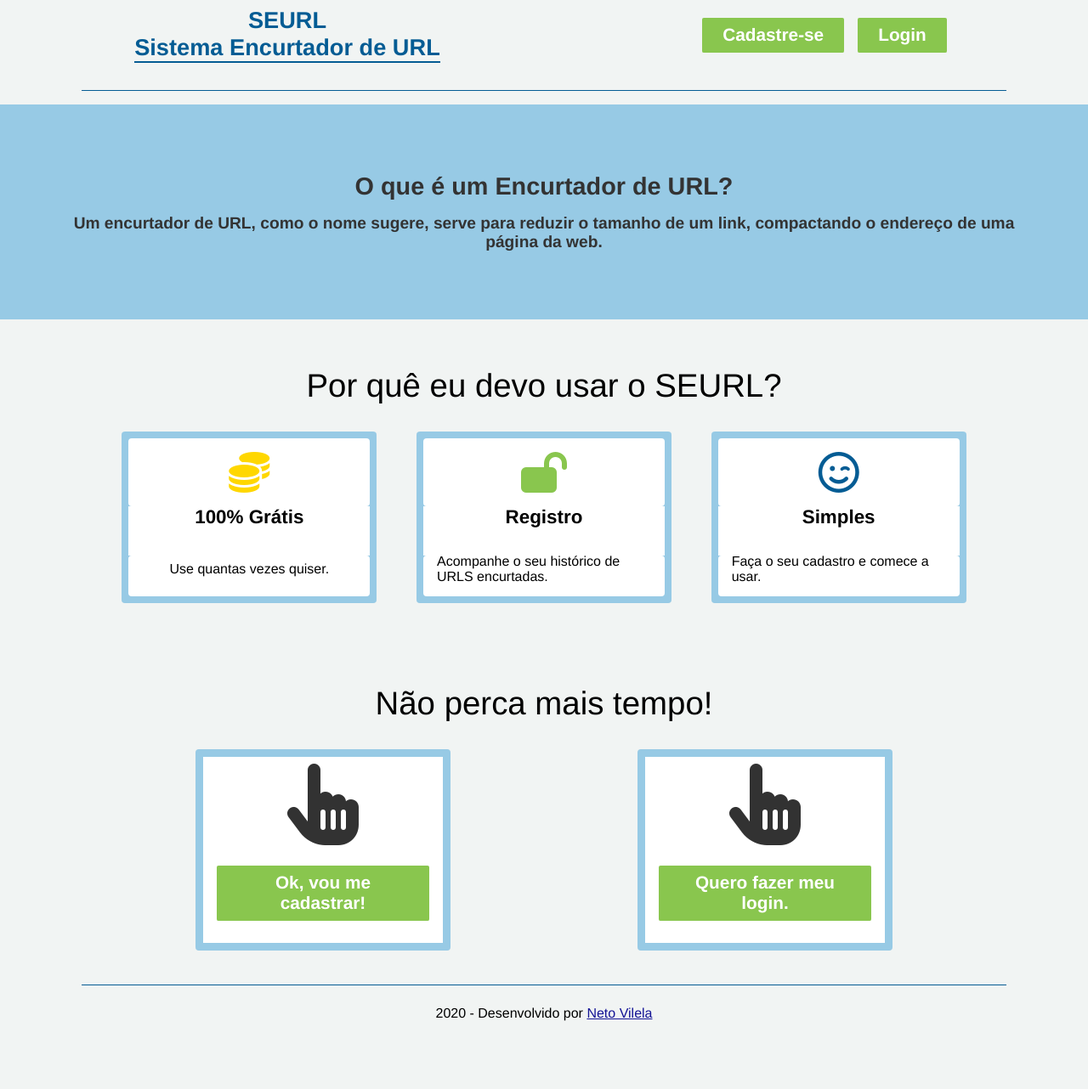
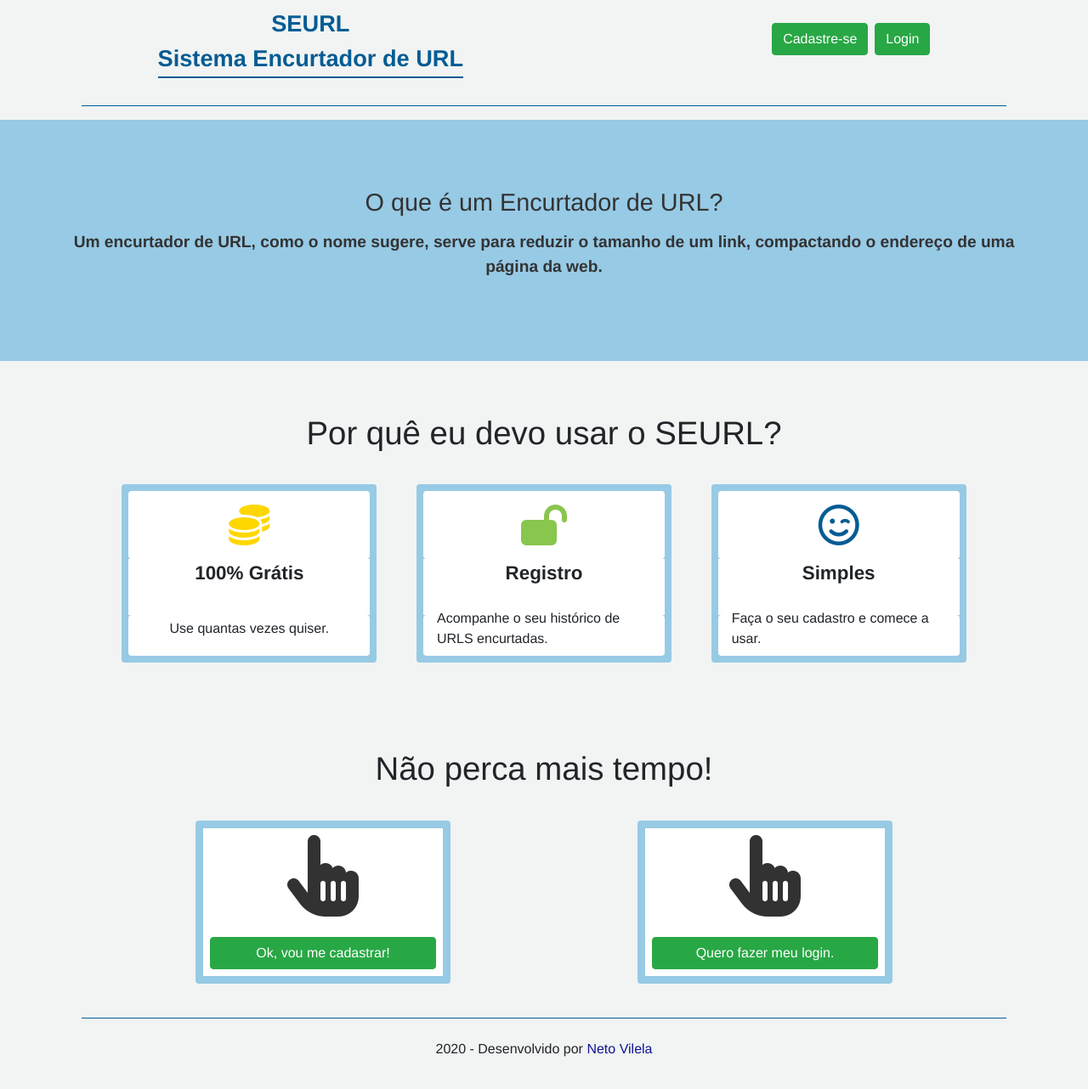
Before and after one commit to NetoVilela/SistemaEncurtadorDeURL, a React (Create React App) app in the folder frontend/: page / in a window 1280 px wide. Shown: the top 1282 px of the page at 85% size. Before the commit the page ends 1226 px from the top, so only its background shows below. Built offline with nearby package versions, Linux system fonts and the light colour scheme.

Commit message:
Ajusta estilos

```diff
--- a/frontend/public/index.html
+++ b/frontend/public/index.html
@@ -8,6 +8,8 @@
       name="description"
       content="Web site created using create-react-app"
     />
+    <!-- Bootstrap -->
+    <link rel="stylesheet" href="https://stackpath.bootstrapcdn.com/bootstrap/4.5.2/css/bootstrap.min.css" integrity="sha384-JcKb8q3iqJ61gNV9KGb8thSsNjpSL0n8PARn9HuZOnIxN0hoP+VmmDGMN5t9UJ0Z" crossorigin="anonymous">
     <!--FontAwesome-->
     <script src="https://kit.fontawesome.com/88eea14f79.js" crossorigin="anonymous"></script>
     <title>SEURL - Sistema Encurtador de URL</title>
--- a/frontend/src/components/ButtonOption/ButtonOption.css
+++ /dev/null
@@ -1,5 +0,0 @@
-.link{
-    text-decoration: none;
-    color: #fff;
-    font-weight: bold;
-}
--- a/frontend/src/components/ButtonOption/ButtonOption.jsx
+++ /dev/null
@@ -1,49 +0,0 @@
-import React from 'react';
-import { Link } from 'react-router-dom';
-import styled from 'styled-components';
-
-import './ButtonOption.css'; //link adjusts css
-
-const ButtonOption = styled.div`
-    border-bottom: solid 1px #89c64e;
-    margin: 0 1vh 0 1vh;
-    padding: 1vh 3vh;
-    border-radius: 2px;
-    text-decoration: none;
-    text-align: center;
-    background: #89c64e;
-
-    @media (max-width: 768px){
-        margin: 1vh;
-    }
-
-    @media only screen and (max-width: 430px){
-        font-size: 1.1em;
-    }
-    @media only screen and (min-width: 431px) and (max-width: 600px){
-        font-size: 1.3em;
-    }
-    @media only screen and (min-width: 601px) and (max-width: 999px){
-        font-size: 1.7em;
-    }
-    @media only screen and (min-width: 1000px){
-        font-size: 1.3em;
-    }
-
-`;
-
-export default props => {
-
-    if(props.islink){
-        return (
-            <Link to={props.url} className="link">
-            <ButtonOption>{props.children}</ButtonOption>
-            </Link>
-        )
-    }else{
-        return (
-            <ButtonOption>{props.children}</ButtonOption>
-        )
-    }
-
-}
--- a/frontend/src/components/CardLink/CardLink.jsx
+++ b/frontend/src/components/CardLink/CardLink.jsx
@@ -1,10 +1,6 @@
-import React, { useEffect, useState} from 'react';
+import React, { useEffect, useState } from 'react';
 import { Link } from 'react-router-dom';
 import styled from 'styled-components';
-
-/* Components General */
-import ButtonOption from '../ButtonOption/ButtonOption';
-
 
 
 const CardLink = styled.div`
@@ -38,8 +34,6 @@ export default props => {
     let [opacity, setOpacity] = useState(1);
     let [statusOpacity, setStatusOpacity] = useState(false);
 
-    // opacity = 1, statusOpacity = false;
-
     useEffect(() => {
         const interval = setInterval(() => {
 
@@ -57,13 +51,13 @@ export default props => {
     }, [opacity, statusOpacity]);
 
     return (
-        <Link className="link" to={props.url}>
-            <CardLink opacity={opacity}>
-                <i className={props.icon + ' icon-link'}></i>
-                <ButtonOption islink={false} >
-                    {props.textButton}
-                </ButtonOption>>
-            </CardLink>
-        </Link>
+
+        <CardLink className="link" opacity={opacity}>
+            <i className={props.icon + ' icon-link'}></i>
+            <Link className="link btn btn-success d-flex justify-content-center " to={props.url}>
+                {props.textButton}
+            </Link>
+        </CardLink>
+
     )
 }
--- a/frontend/src/components/Input/Input.jsx
+++ b/frontend/src/components/Input/Input.jsx
@@ -8,18 +8,21 @@ const Input = styled.input`
     border-bottom: 2px solid rgba(0,0,0,0.8);
     margin-top: 1vh;
     padding: 2vh;
-    color: rgba(0,0,0,0.8);
+
 
     ::-webkit-input-placeholder { /* Edge */
-    color: rgba(0,0,0,0.8);
+    color: rgba(0,0,0,0.4);
+
     }
 
     :-ms-input-placeholder { /* Internet Explorer 10-11 */
-        color: rgba(0,0,0,0.8);
+        color: rgba(0,0,0,0.4);
+
     }
 
     ::placeholder {
-        color: rgba(0,0,0,0.8);
+        color: rgba(0,0,0,0.4);
+
     }
 
 `;
--- a/frontend/src/components/Menu/Ul.jsx
+++ b/frontend/src/components/Menu/Ul.jsx
@@ -1,9 +1,6 @@
 import React from 'react';
+import { Link } from 'react-router-dom';
 import styled from 'styled-components';
-
-/* Components general */
-import ButtonOption from '../ButtonOption/ButtonOption';
-
 
 const UL = styled.ul`
     list-style: none;
@@ -25,11 +22,11 @@ const UL = styled.ul`
 }
 `;
 
-export default props =>{
-    return(
+export default props => {
+    return (
         <UL open={props.open}>
-            <li><ButtonOption url="/cadastro" islink={true} >Cadastre-se</ButtonOption></li>
-            <li><ButtonOption url="/login" islink={true} >Login</ButtonOption></li>
+            <li><Link to="/cadastro" className="link btn btn-success ml-2 mt-2">Cadastre-se</Link></li>
+            <li><Link to="/login" className="link btn btn-success ml-2 mt-2">Login</Link></li>
         </UL>
     )
 }
--- a/frontend/src/componentsUser/Shorten/Shorten.jsx
+++ b/frontend/src/componentsUser/Shorten/Shorten.jsx
@@ -19,37 +19,10 @@ const AddURL = styled.div`
     display: flex;
     justify-content: center;
 
-    input{
-        width: 70%;
-        background: #f7f7f7;
-        padding: 1vh;
-        border: solid 2px #333333;
-        border-radius: 3px 0px 0px 3px;
-    }
-    button{
-        width: 30%;
-        border-radius: 0px 3px 3px 0;
-        background: #89C64E;
-        border: 1px solid #89C64E;
-        font-weight: bold;
-        color: #f7f7f7;
-        cursor: pointer;
-        height: 100%;
-    }
     form{
         width: 100%;
     }
 
-    @media only screen and (max-width: 430px){
-
-
-    }
-    @media only screen and (min-width: 431px) and (max-width: 600px){
-        font-size: 1.3em;
-    }
-    @media only screen and (min-width: 601px) and (max-width: 999px){
-        font-size: 1.7em;
-    }
     @media only screen and (min-width: 1000px){
         width: 50vw;
     }
@@ -62,10 +35,13 @@ export default props => {
             <SideBar active="shorten" />
             <Shorten>
                 <AddURL>
-                    <form action={process.env.REACT_APP_API+'/url/shorten'} method="post">
-                        <input autoComplete="off" type="text" name="url" placeholder="Coloque aqui a sua URL" />
-
-                        <button type="submit">Encurtar</button>
+                    <form action={process.env.REACT_APP_API + '/url/shorten'} method="post">
+                        <div className="form-group">
+                            <label htmlFor="url">URL desejada</label>
+                            <input autoComplete="off" className="form-control" id="url" type="text" name="url" placeholder="Coloque aqui a sua URL" />
+                            <small id="url" className="form-text text-muted">Basta copiar uma URL e colar aqui. ;)</small>
+                        </div>
+                        <button type="submit" className="btn btn-success">Encurtar URL</button>
                     </form>
                 </AddURL>
             </Shorten>
--- a/frontend/src/componentsUser/SideBar/SideBar.jsx
+++ b/frontend/src/componentsUser/SideBar/SideBar.jsx
@@ -1,18 +1,9 @@
 import React, { useState } from 'react';
-import styled from 'styled-components';
-
-/* Components General */
+import styled from 'styled-components'
 import Ul from './Ul';
 
 const SideBar = styled.div`
-    .width-true{
-        max-width: 200px;
-    }
-    .width-false{
-        transition: 0.4s;
-        width:0;
-    }
-
+    max-width: 130px;
     background: #333333;
     height: 100vh;
     padding-top: 2vh;
@@ -34,6 +25,18 @@ const Row = styled.div`
     color: #fff;
     font-size: 0.9em;
     text-align: center;
+    @media only screen and (max-width: 600px) {
+        font-size: 0.7em;
+    }
+    @media only screen and (min-width: 768px) {
+        font-size: 0.9em;
+    }
+    @media only screen and (min-width: 992px) {
+        font-size: 1em;
+    }
+    @media only screen and (min-width: 1200px) {
+        font-size: 0.9em;
+    }
 `;
 
 const SideBarGeneral = styled.div`
--- a/frontend/src/componentsUser/SideBar/Ul.jsx
+++ b/frontend/src/componentsUser/SideBar/Ul.jsx
@@ -1,7 +1,6 @@
 import React from 'react';
 import { Link } from 'react-router-dom';
 import styled from 'styled-components';
-/* Components General */
 
 const Ul = styled.ul`
     list-style: none;
@@ -18,6 +17,15 @@ const Li = styled.li`
     .link-li{
         color: #fff;
         text-decoration: none;
+        @media only screen and (max-width: 600px) {
+            font-size: 0.7em;
+        }
+        @media only screen and (min-width: 768px) {
+            font-size: 0.9em;
+        }
+        @media only screen and (min-width: 992px) {
+            font-size: 1em;
+        }
     }
     .link-li:hover{
         transition: 0.3s;
@@ -35,11 +43,13 @@ const Li = styled.li`
         border: none;
         background: transparent;
         cursor: pointer;
+
     }
     .btn-link:hover{
         transition: 0.3s;
         color: #9e9e9e;
     }
+
 `;
 
 export default props => {
@@ -49,11 +59,11 @@ export default props => {
             <Ul>
                 <Li><Link className="link-li active" to="/user/shorten">Encurtar URL</Link></Li>
                 <Li>
-                    <form action={process.env.REACT_APP_API+"/url/list"} method="post">
+                    <form action={process.env.REACT_APP_API + "/url/list"} method="post">
                         <button className="link-li btn-link" type="submit">Listar minhas URLs</button>
                     </form>
                 </Li>
-                <Li><a className="link-li" href={process.env.REACT_APP_API+'/usuario/sair'}>Sair</a></Li>
+                <Li><a className="link-li" href={process.env.REACT_APP_API + '/usuario/sair'}>Sair</a></Li>
             </Ul>
         )
     }
@@ -62,11 +72,11 @@ export default props => {
             <Ul>
                 <Li><Link className="link-li" to="/user/shorten">Encurtar URL</Link></Li>
                 <Li>
-                    <form action={process.env.REACT_APP_API+"/url/list"} method="post">
+                    <form action={process.env.REACT_APP_API + "/url/list"} method="post">
                         <button className="link-li active btn-link" type="submit">Listar minhas URLs</button>
                     </form>
                 </Li>
-                <Li><a className="link-li" href={process.env.REACT_APP_API+'/usuario/sair'}>Sair</a></Li>
+                <Li><a className="link-li" href={process.env.REACT_APP_API + '/usuario/sair'}>Sair</a></Li>
             </Ul>
         )
     }
--- a/frontend/src/index.css
+++ b/frontend/src/index.css
@@ -6,6 +6,9 @@
   outline: none;
   font-size: 16px;
 }
+a{
+  text-decoration: none;
+}
 body {
   margin: 0;
   background: #f1f4f3;
```
Also changed, not shown: frontend/src/componentsUser/List/List.jsx (+19 -53 lines), 1 other file (tests, documents, lock files or other folders).
